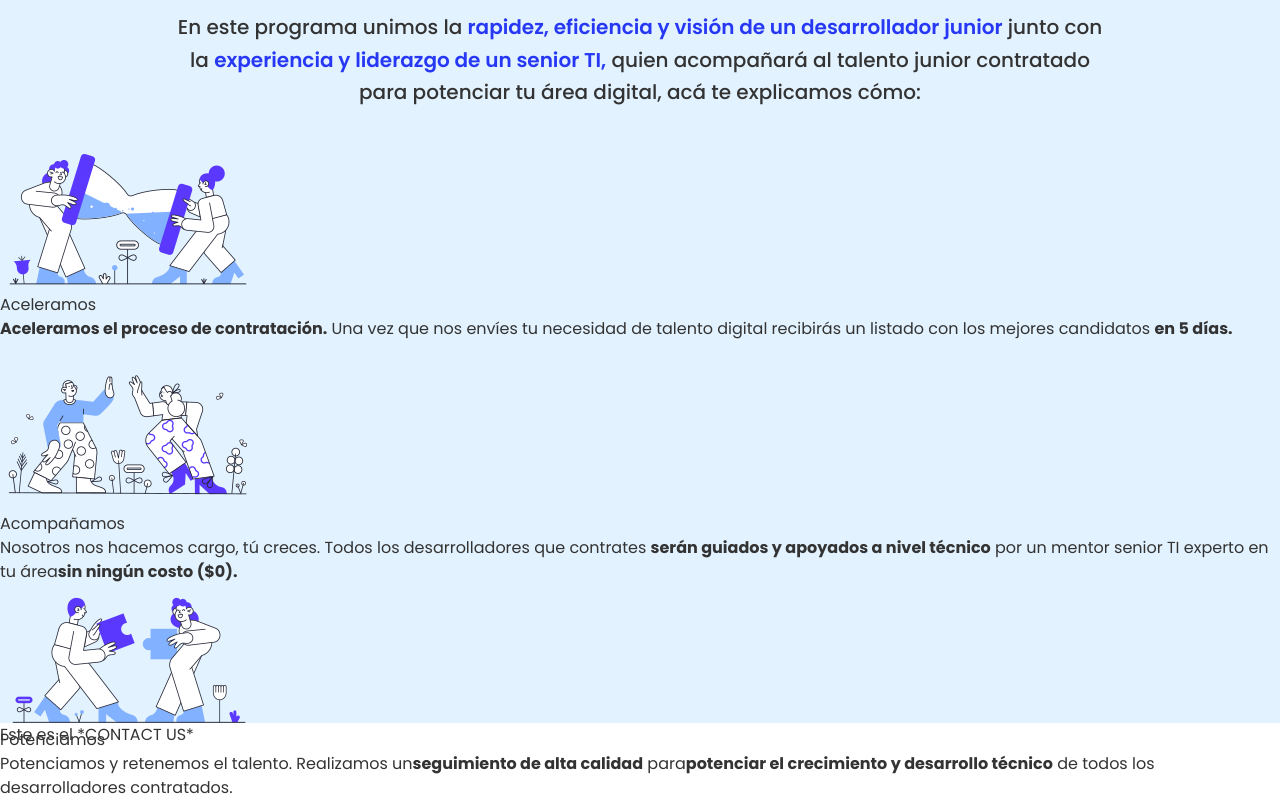
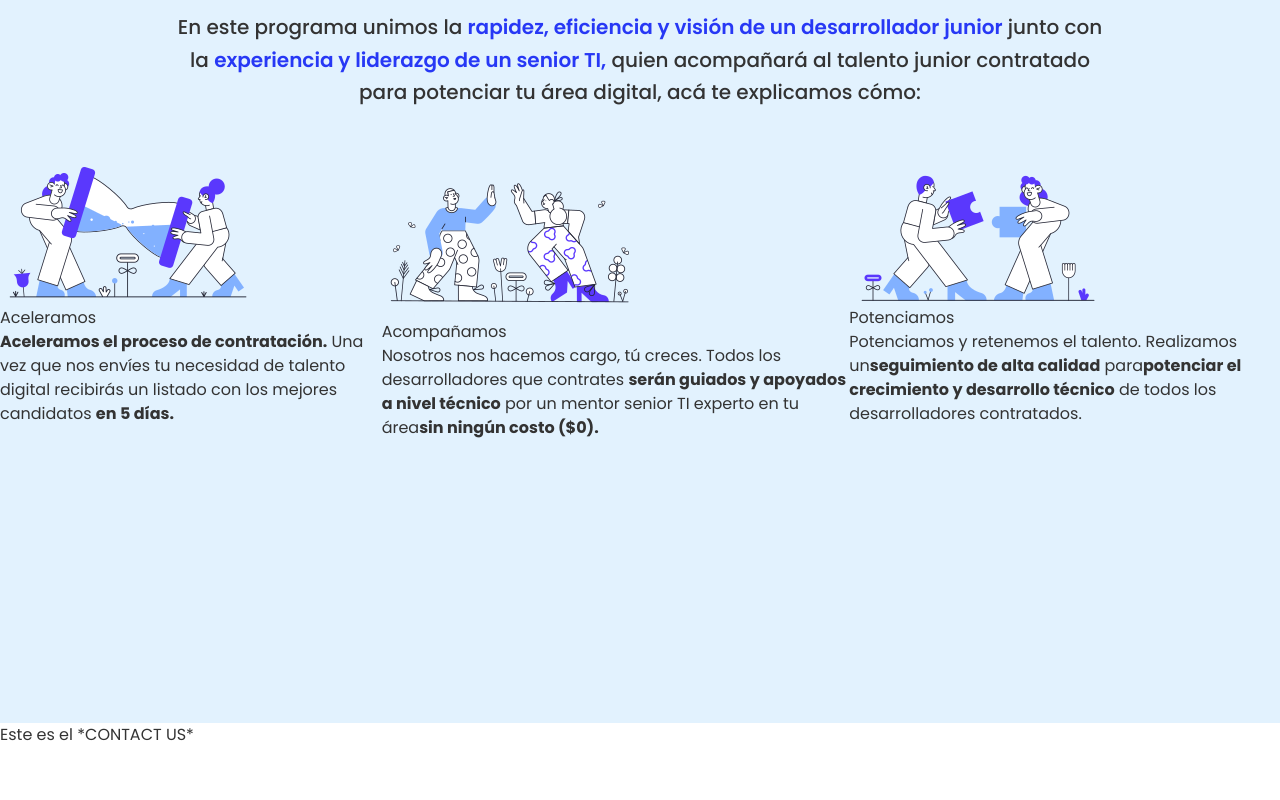
Before and after one commit to vecarope/ejemploReact, a React (Create React App) app: page / in a window 1280 px wide. Shown: the part 1301-2101 px from the top of the page. After the commit the page ends 2048 px from the top, so only its background shows below. Built offline with nearby package versions, Linux system fonts and the light colour scheme; what tw-elements would draw is missing.

Commit message:
feat: add all cards components

```diff
--- a/src/components/Landing/FeatureCards/AllCards.jsx
+++ b/src/components/Landing/FeatureCards/AllCards.jsx
@@ -3,13 +3,14 @@ import { featuresData } from '../../../common/featuresData';
 
 const AllCards = () => {
   return (
-    <div>
+    <div class="flex m-auto items-center justify-center">
       {featuresData.map((ele) => (
         <Card
           head={ele.title}
           pic={ele.cover}
           text={ele.content}
           key={ele.id}
+          id={ele.id}
         />
       ))}
     </div>
```
